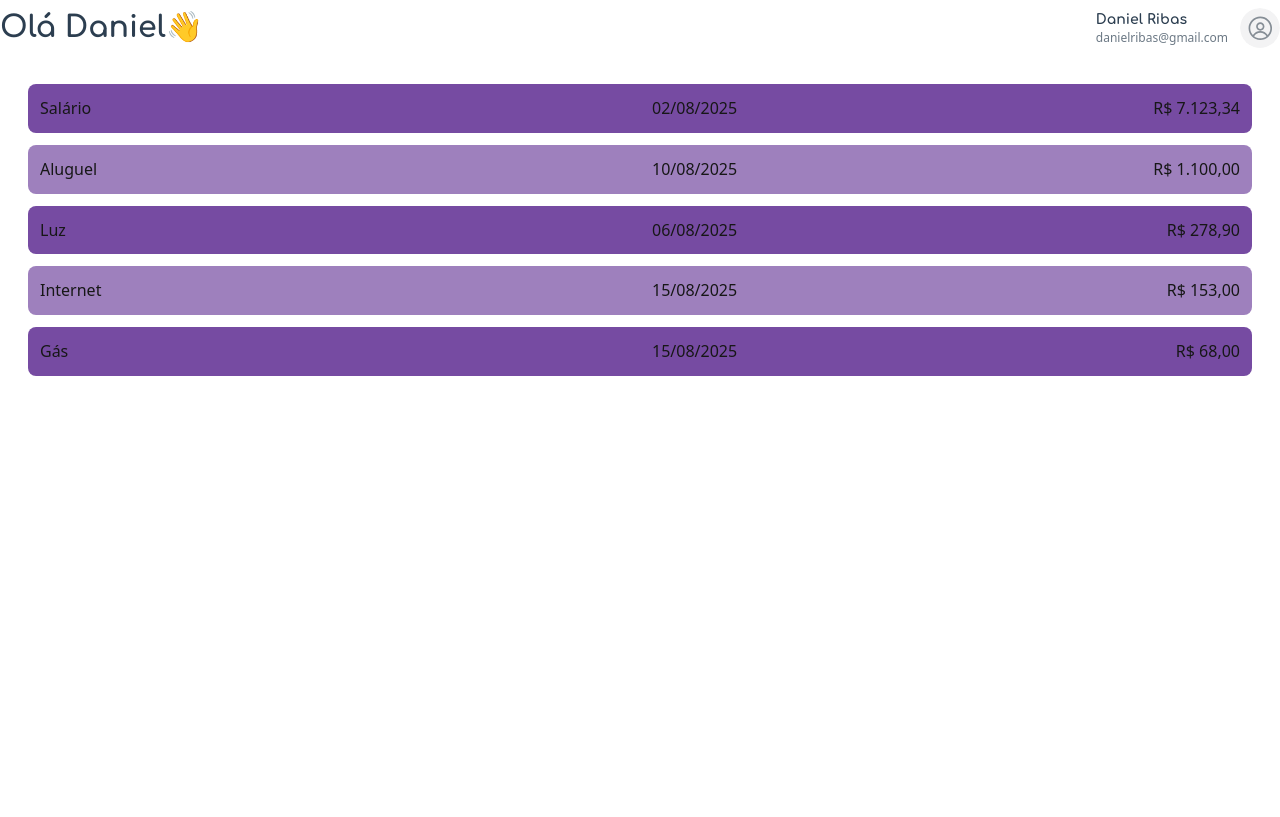
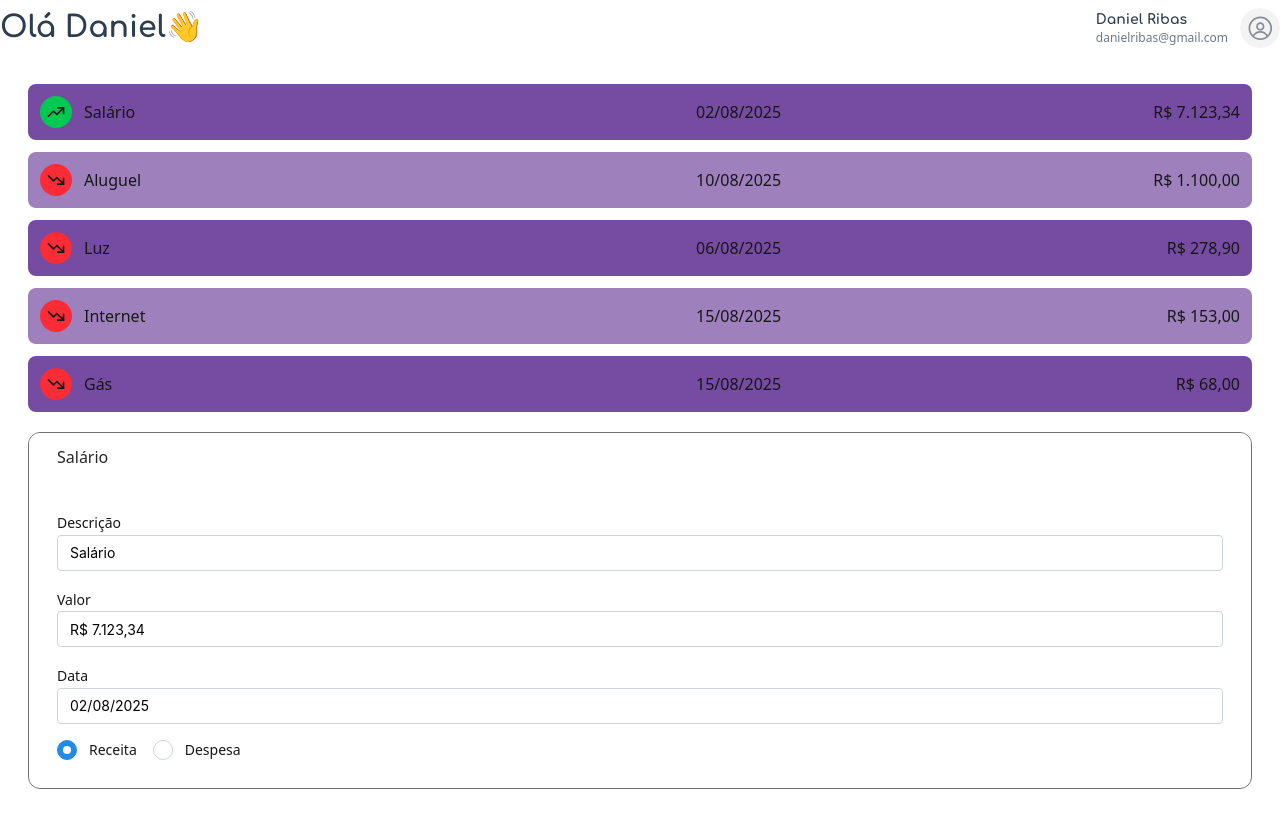
Before and after one commit to danielribas1105/drcode-nimbus, a Next.js app: page /finances in a window 1280 px wide. Built offline with nearby package versions, Linux system fonts and the light colour scheme.

Commit message:
feat(form): início de construção do formulário

```diff
--- a/package.json
+++ b/package.json
@@ -10,6 +10,7 @@
   },
   "dependencies": {
     "@mantine/core": "^8.1.3",
+    "@mantine/dates": "^8.1.3",
     "@mantine/hooks": "^8.1.3",
     "@tabler/icons-react": "^3.34.0",
     "firebase": "^11.10.0",
--- a/src/app/(auth)/finances/page.tsx
+++ b/src/app/(auth)/finances/page.tsx
@@ -1,4 +1,5 @@
 "use client"
+import FormFinances from "@/components/finances/form"
 import List from "@/components/finances/list"
 import Content from "@/components/templates/content"
 import SectionPage from "@/components/templates/section-page"
@@ -10,8 +11,9 @@ export default function Finances() {
 	const [transations, setTransation] = useState<Transation[]>(transationsFake)
 	return (
 		<SectionPage>
-			<Content>
+			<Content className="flex flex-col gap-5 justify-center">
 				<List transations={transations} />
+				<FormFinances transation={transations[0]}/>
 			</Content>
 		</SectionPage>
 	)
--- /dev/null
+++ b/src/components/finances/form.tsx
@@ -0,0 +1,34 @@
+import Transation from "@/logic/core/finances/Transation";
+import { TransationType } from "@/logic/core/finances/TransationType";
+import Money from "@/logic/utils/Money";
+import { TextInput, Radio, Group } from "@mantine/core";
+import { DatePickerInput } from "@mantine/dates";
+import "dayjs/locale/pt-br";
+
+interface FormFinancesProps {
+   transation: Transation
+}
+
+export default function FormFinances({transation}: FormFinancesProps) {
+
+   function changeAttribute(type: string) {
+
+   }
+
+   return (
+      <div className="flex flex-col border border-zinc-500 rounded-xl overflow-hidden">
+         <div className="bg-white/60 py-3 px-7 text-zinc-800">{transation.descricao}</div>
+         <div className="flex flex-col gap-4 p-4 sm:p-7">
+            <TextInput label="Descrição" value={transation.descricao}/>
+            <TextInput label="Valor" value={Money.formatMoney(transation.valor)}/>
+            <DatePickerInput label="Data" value={transation.data} locale="pt-BR" valueFormat="DD/MM/YYYY"/>
+            <Radio.Group value={transation.tipo} onChange={() => changeAttribute('tipo')}>
+               <Group>
+                  <Radio value={TransationType.RECEITA} label="Receita"/>
+                  <Radio value={TransationType.DESPESA} label="Despesa"/>
+               </Group>
+            </Radio.Group>
+         </div>
+      </div>
+   )
+}
--- a/src/components/finances/list.tsx
+++ b/src/components/finances/list.tsx
@@ -1,6 +1,7 @@
 import Transation from "@/logic/core/finances/Transation"
 import DateFormat from "@/logic/utils/Data"
 import Money from "@/logic/utils/Money"
+import { IconTrendingDown, IconTrendingUp } from "@tabler/icons-react"
 
 interface ListProps {
 	transations: Transation[]
@@ -15,6 +16,7 @@ export default function List({ transations }: ListProps) {
 						key={t.id}
 						className={`flex items-center gap-3 p-3 cursor-pointer rounded-lg ${i % 2 === 0 ? "bg-logo-purple" : "bg-logo-purple/70"} hover:bg-zinc-300/50`}
 					>
+						<span className={`flex justify-center items-center w-8 h-8 p-1.5 rounded-full ${t.tipo === 'receita' ? 'bg-green-500' : 'bg-red-500'}`}>{t.tipo === 'receita' ? <IconTrendingUp/> : <IconTrendingDown/>}</span>
 						<span className="w-full md:w-1/2">{t.descricao}</span>
 						<span className="hidden md:inline flex-1">{DateFormat.ddmmyy.format(t.data)}</span>
 						<span>{Money.formatMoney(t.valor)}</span>
```
Also changed, not shown: 1 other file (tests, documents, lock files or other folders).
